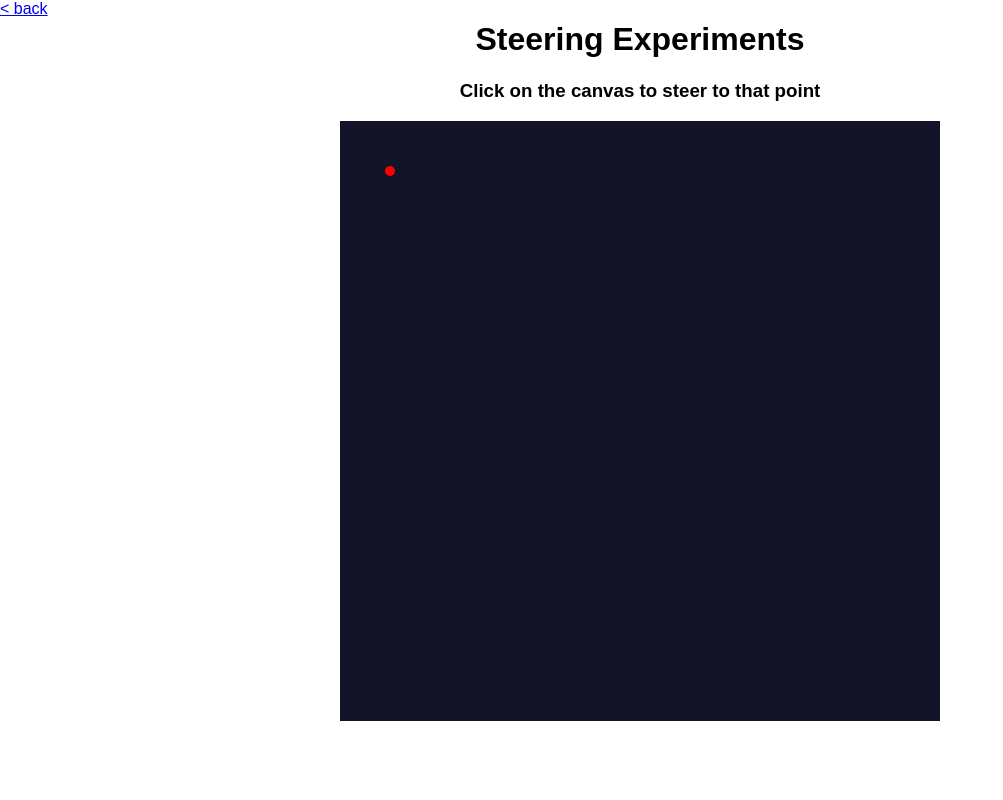
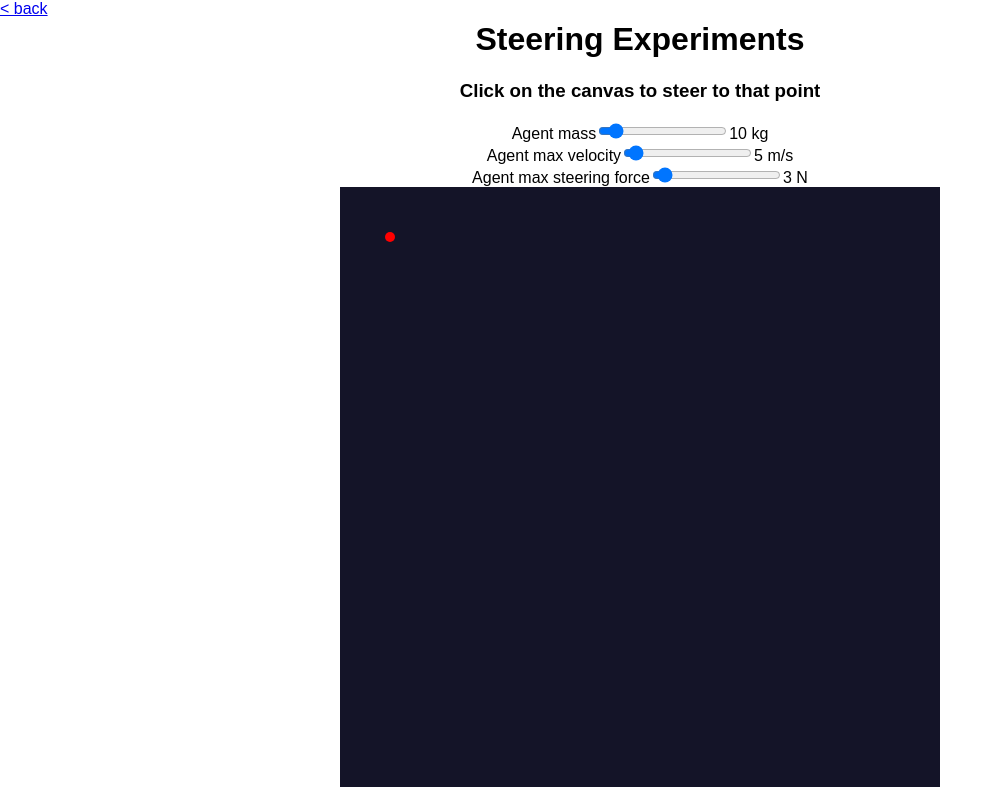
Before and after one commit to will-hart/2d-navmesh-experiment, a React (Create React App) app: page /steering in a window 1280 px wide. Shown: the whole page, without its empty margins (0-1003 px from the left). Built offline with nearby package versions, Linux system fonts and the light colour scheme.

Commit message:
Add some agent controls

```diff
--- a/src/steering/SteeringApp.tsx
+++ b/src/steering/SteeringApp.tsx
@@ -7,8 +7,13 @@ import Vector2 from './lib/Vector2'
 import { useAnimationFrame } from './canvasUtilities'
 
 export default function SteeringApp() {
-  const agent = new Seeker(new Vector2(50, 50), new Vector2(0, 0), 5, 3, 10)
-  const { canvasRef } = useAnimationFrame(agent, 600, 600)
+  const [mass, setMass] = React.useState(10)
+  const [maxForce, setMaxForce] = React.useState(3)
+  const [maxVel, setMaxVel] = React.useState(5)
+  const agent = React.useRef<Seeker>(
+    new Seeker(new Vector2(50, 50), new Vector2(0, 0), maxVel, maxForce, mass),
+  )
+  const { canvasRef } = useAnimationFrame(agent.current, 600, 600)
 
   const getClickedPoint = React.useCallback(
     (e: React.MouseEvent<HTMLCanvasElement>): Vector2 | null => {
@@ -27,13 +32,59 @@ export default function SteeringApp() {
     const target = getClickedPoint(e)
     if (!target) return
 
-    agent.setTarget(target)
+    agent.current.setTarget(target)
   }
 
   return (
     <div className="App">
       <h1>Steering Experiments</h1>
       <h3>Click on the canvas to steer to that point</h3>
+
+      <div>
+        Agent mass
+        <input
+          type="range"
+          min="1"
+          max="100"
+          value={mass}
+          onChange={(e) => {
+            const val = parseInt(e.target.value, 10)
+            setMass(val)
+            agent.current.mass = val
+          }}
+        />
+        {mass} kg
+      </div>
+      <div>
+        Agent max velocity
+        <input
+          type="range"
+          min="1"
+          max="100"
+          value={maxVel}
+          onChange={(e) => {
+            const val = parseInt(e.target.value, 10)
+            setMaxVel(val)
+            agent.current.maxV = val
+          }}
+        />
+        {maxVel} m/s
+      </div>
+      <div>
+        Agent max steering force
+        <input
+          type="range"
+          min="1"
+          max="50"
+          value={maxForce}
+          onChange={(e) => {
+            const val = parseInt(e.target.value, 10)
+            setMaxForce(val)
+            agent.current.maxF = val
+          }}
+        />
+        {maxForce} N
+      </div>
 
       <div style={{ position: 'absolute', top: 0, left: 0 }}>
         <Link to="/">&lt; back</Link>
--- a/src/steering/lib/Seeker.ts
+++ b/src/steering/lib/Seeker.ts
@@ -6,9 +6,9 @@ class Seeker {
   constructor(
     protected position: Vector2,
     protected velocity: Vector2,
-    protected maxV: number,
-    protected maxF: number,
-    protected mass: number,
+    public maxV: number,
+    public maxF: number,
+    public mass: number,
   ) {}
 
   public setTarget = (target: Vector2): void => {
```
